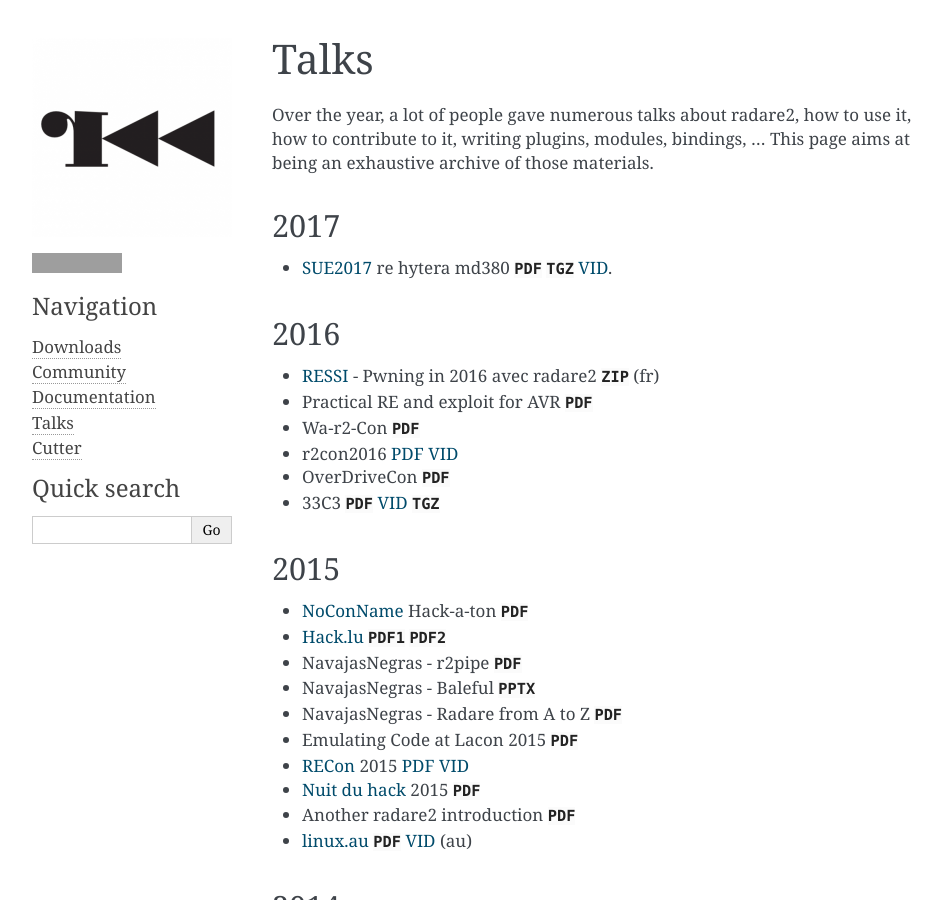
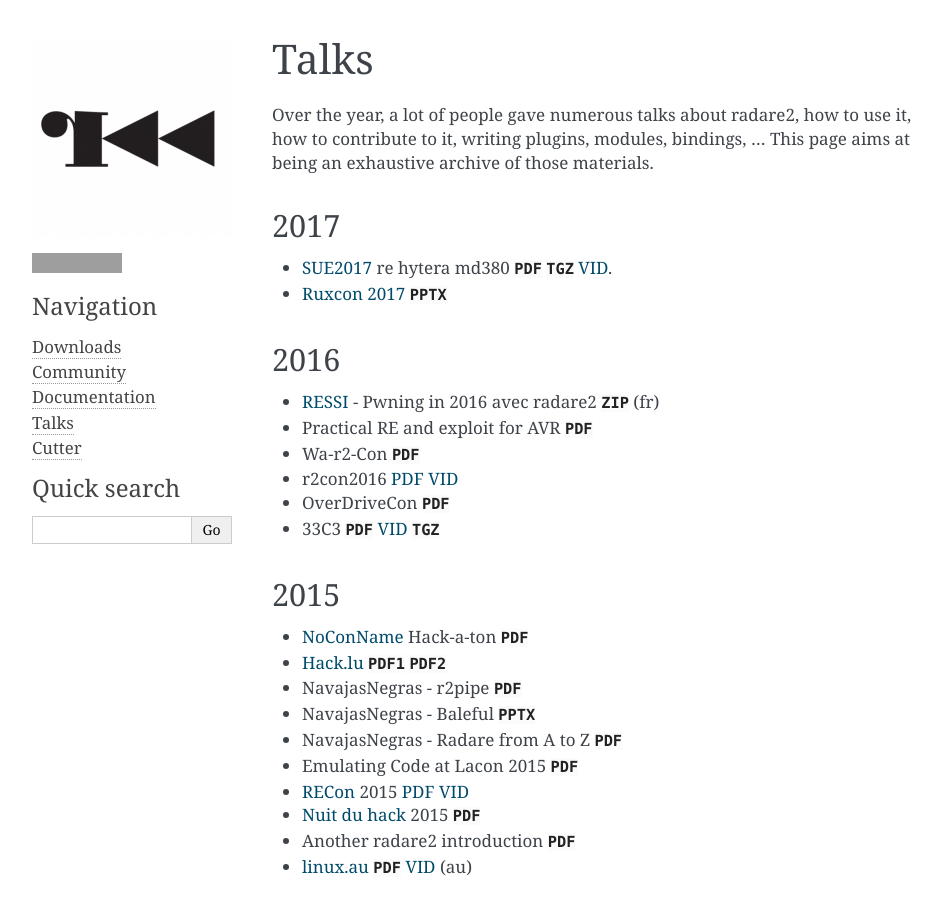
Before and after one commit to radareorg/radareorg, a Sphinx documentation site: the page built from source/talks.rst, in a window 1280 px wide and 900 px high. Shown: the whole window, without its empty margins (148-1090 px from the left). Built offline with Sphinx 7.4.7, drawn with Linux system fonts in a browser that asks for light colours; grey boxes are pictures that could not be loaded.

Commit message:
Add some Ruxcon slides

```diff
--- a/source/talks.rst
+++ b/source/talks.rst
@@ -11,6 +11,7 @@
 ----
 
 - `SUE2017 <https://sue2017.snow.nl/>`__ re hytera md380 :download:`PDF <_files/r2snow.pdf>` :download:`TGZ <_files/r2snow.zip>` `VID <https://vimeo.com/211371081>`__.
+- `Ruxcon 2017 <https://ruxcon.org.au>`__ :download:`PPTX <_files/Ruxcon2017_r2.pptx>`
 
 2016
 ----
```
Also changed, not shown: 1 other file.
